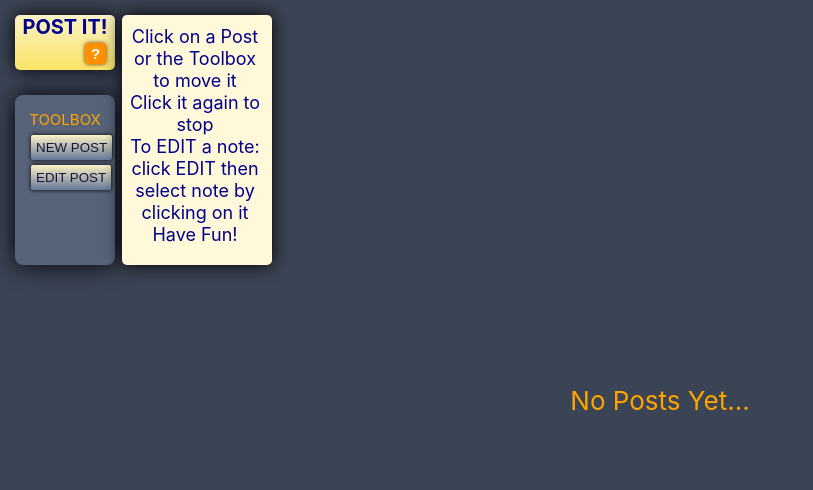
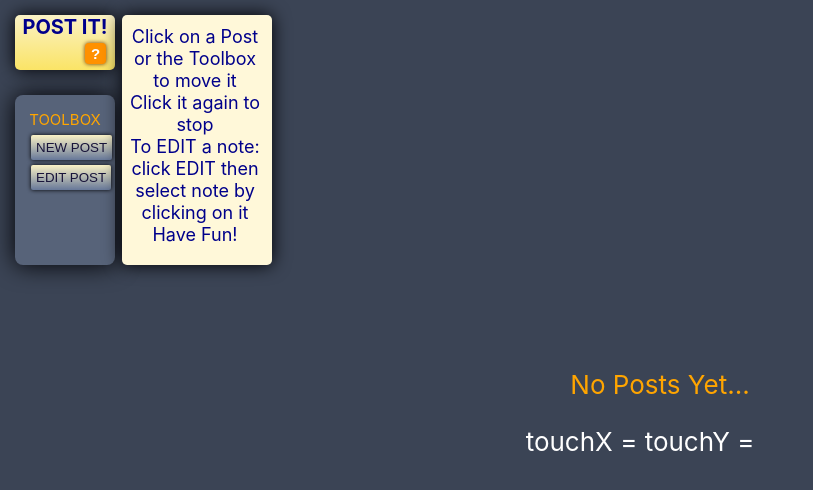
Before and after one commit to R-Cole/post-it-, a React (Create React App) app: page / in a window 1280 px wide. Shown: the top 490 px of the page, without its empty margins (0-813 px from the left). Built offline with nearby package versions, Linux system fonts and the light colour scheme.

Commit message:
test touchmove

```diff
--- a/src/components/Display.js
+++ b/src/components/Display.js
@@ -13,6 +13,8 @@ root.style.setProperty('--toolBoxLeft', '15px');
 root.style.setProperty('--cursorHand','auto');
 root.style.setProperty(`--addArticleLeft`,`${300}px`);
 root.style.setProperty(`--addArticleTop`,`${20}px`);
+let showTouchX;
+let showTouchY;
 
 export class Display extends React.Component {
 
@@ -205,6 +207,14 @@ export class Display extends React.Component {
     //OFF
     if(this.state.moveEnabled && this.state.mode !== 'add' && this.state.mode !== 'select'){
 
+      if(e.type === 'touchstart'){
+
+        onclick.call(this, e);
+        e.stopPropagation();
+        e.preventDefault();
+
+      }
+
       root.style.setProperty('--cursorHand','auto');
       root.style.setProperty(`--articleZindex${this.state.moveElement}`,`0`);
 
@@ -216,6 +226,14 @@ export class Display extends React.Component {
     }
     //ON
     if(!this.state.moveEnabled && this.state.mode !== 'add' && this.state.mode !== 'select'){
+
+      if(e.type === 'touchstart'){
+
+            onclick.call(this, e);
+            e.stopPropagation();
+            e.preventDefault();
+
+      }
 
       this.setState({
         moveElement: handle,
@@ -280,6 +298,9 @@ export class Display extends React.Component {
           }
 
         }
+
+        showTouchX = Xclient;
+        showTouchY = Yclient;
 
         root.style.setProperty(`--articleLeft${this.state.moveElement}`,`${Xclient - 80}px`);
         root.style.setProperty(`--articleTop${this.state.moveElement}`,`${Yclient - Yadd}px`);
@@ -390,7 +411,8 @@ export class Display extends React.Component {
         <button className='helpButton' onClick={()=> this.showHelp()}>?</button>
         </div>
         {this.state.showHelp && <Help/>}
-
+        touchX = {showTouchX}
+        touchY = {showTouchY}
       </div>
 
     )
```
